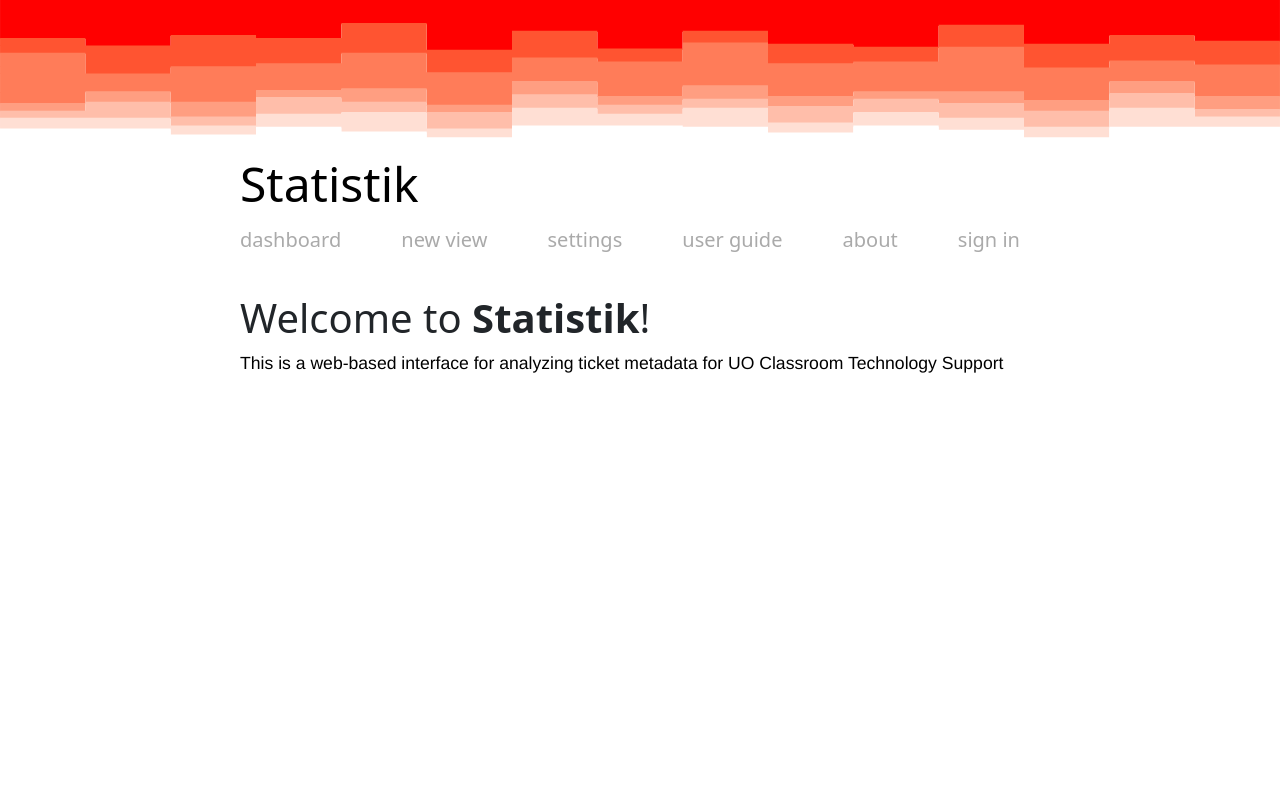
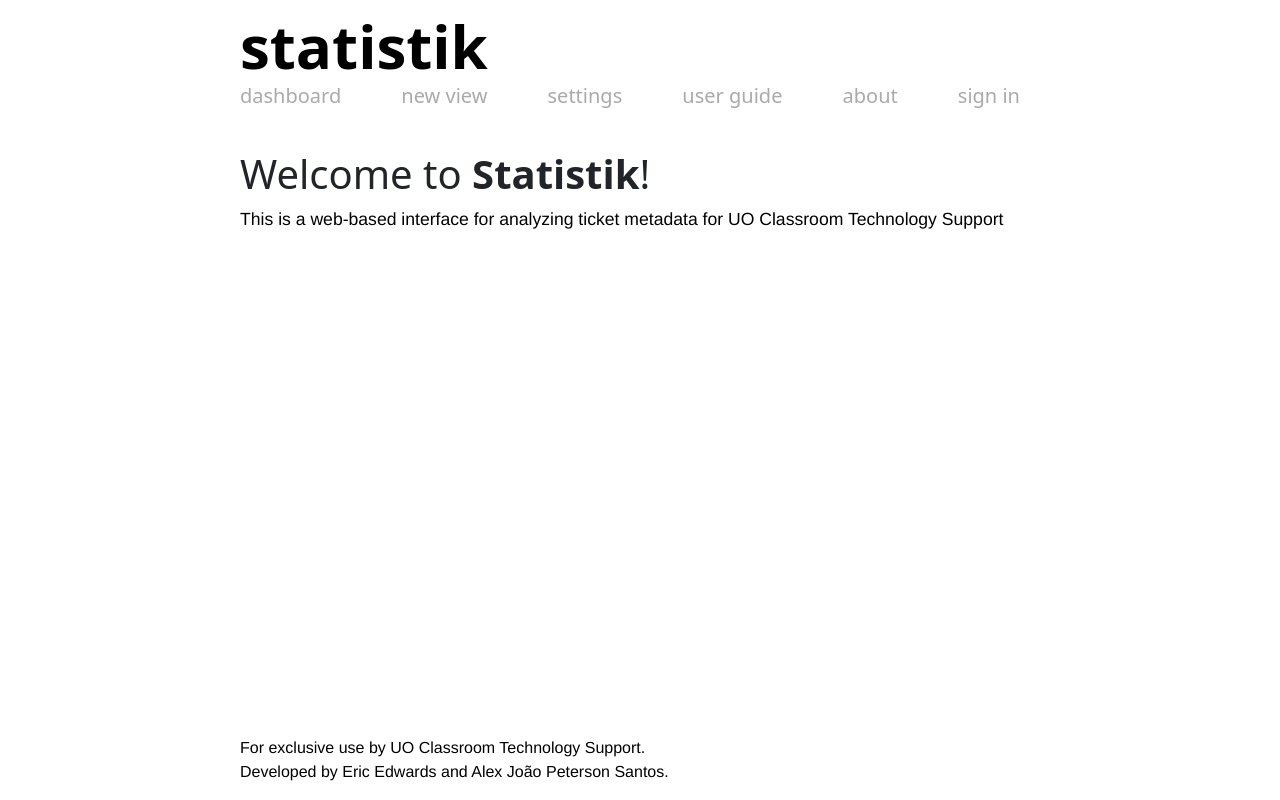
Before and after one commit to uoclass/statistik, a React (Vite) app in the folder frontend/: page / in a window 1280 px wide. Shown: the top 800 px of the page. Built offline with nearby package versions, Linux system fonts and the light colour scheme.

Commit message:
style: remove header svg, enlarge header text

```diff
--- a/frontend/src/components/Header.tsx
+++ b/frontend/src/components/Header.tsx
@@ -1,7 +1,17 @@
+// .App-header {
+//   font-size: 3rem;
+//   font-weight: 500;
+//   color: black;
+// }
+
 function Header() {
   /* This component displays the header.
    */
-  return <header className="App-header">Statistik</header>;
+  return (
+    <header className="mt-3 text-6xl font-semibold text-black place-self-start">
+      statistik
+    </header>
+  );
 }
 
 export default Header;
--- a/frontend/src/components/Layout.css
+++ b/frontend/src/components/Layout.css
@@ -31,12 +31,6 @@
   flex-direction: column;
   min-height: 100vh;
   font-size: 1.1rem;
-}
-
-.App-header {
-  font-size: 3rem;
-  font-weight: 500;
-  color: black;
 }
 
 .App-body {
@@ -73,9 +67,3 @@
   color: #aaaaaa;
   text-decoration: none;
 }
-
-iconify-icon {
-  display: inline-block;
-  width: 2em;
-  height: 1em;
-}
--- a/frontend/src/components/Layout.tsx
+++ b/frontend/src/components/Layout.tsx
@@ -7,7 +7,6 @@
 function Layout() {
   return (
     <div className="App [&_input:focus]:ring-0 [&_input]:border-0 [&_select:focus]:ring-0 [&_select]:border-0">
-      <img src="gradientHeader.svg" />
       <div className="App-content">
         <Header />
         <Nav />
```
